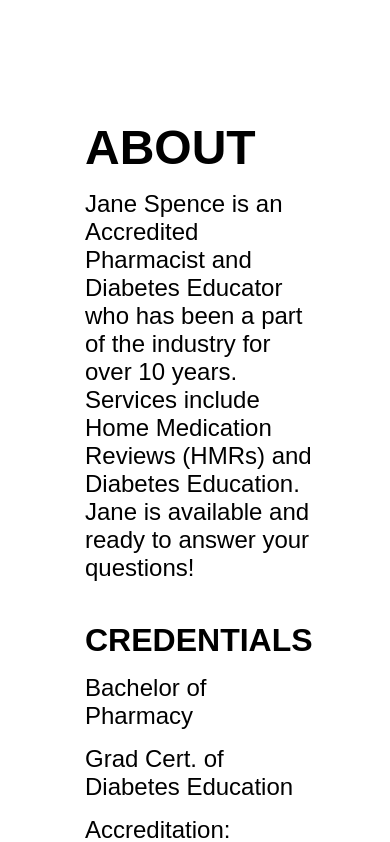
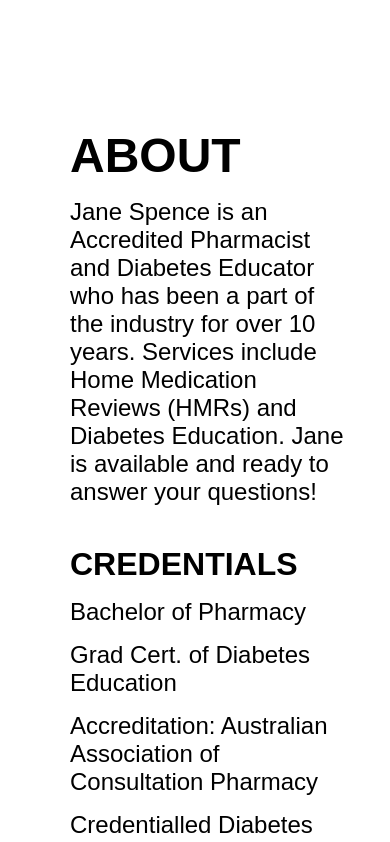
Before and after one commit to jackedwardbeard/01-Jane_Spence, a React (Create React App) app in the folder jane_spence/: page / in a window 390 px wide. Shown: the part 960-1802 px from the top of the page. Built offline with nearby package versions, Linux system fonts and the light colour scheme; grey boxes are pictures that could not be loaded.

Commit message:
Slight edit to about/faq mobile view.

```diff
--- a/jane_spence/src/components/Information/InformationComponents.js
+++ b/jane_spence/src/components/Information/InformationComponents.js
@@ -35,6 +35,27 @@ export const Column1 = styled.div`
     grid-area: col1;
     margin-right: 100px;
 
+    @media screen and (max-width: 1400px) {
+        padding-left: 0px;
+    }
+
+    @media screen and (max-width: 1024px) {
+        margin-right: 0px;
+        display: grid;
+        align-items: center;
+        justify-content: center;
+        padding-left: 0;
+
+
+    }
+
+    @media screen and (max-width: 280px) {
+        margin-right: 0px;
+        display: grid;
+        align-items: center;
+        outline: 2px solid blue;
+
+    }
 `
 
 export const Title = styled.h1`
@@ -42,6 +63,8 @@ export const Title = styled.h1`
     text-transform: uppercase;
     font-family: 'Montserrat', sans-serif;
     color: ${({darkText}) => (darkText ? 'black' : 'pink')}
+
+
 `
 
 export const Subtitle = styled.h1`
```
